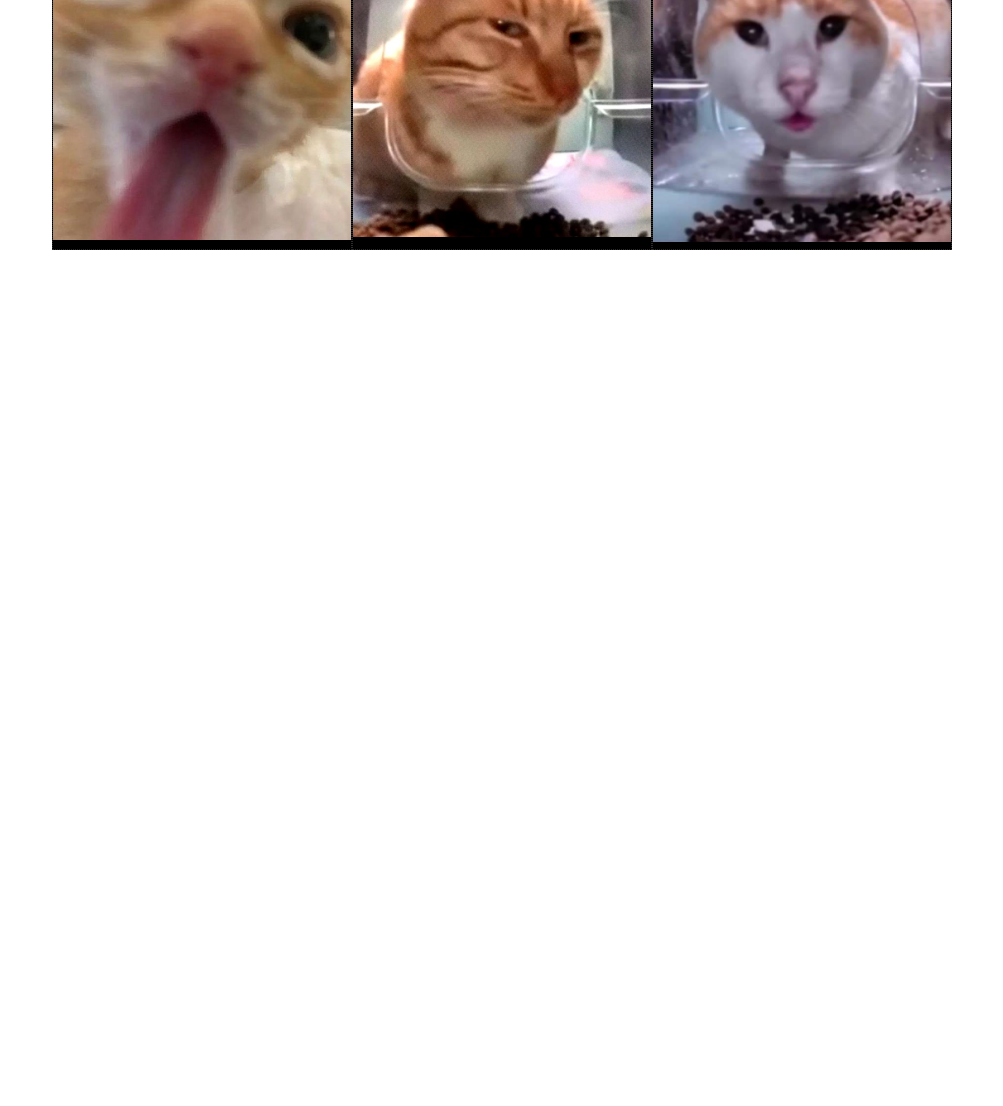
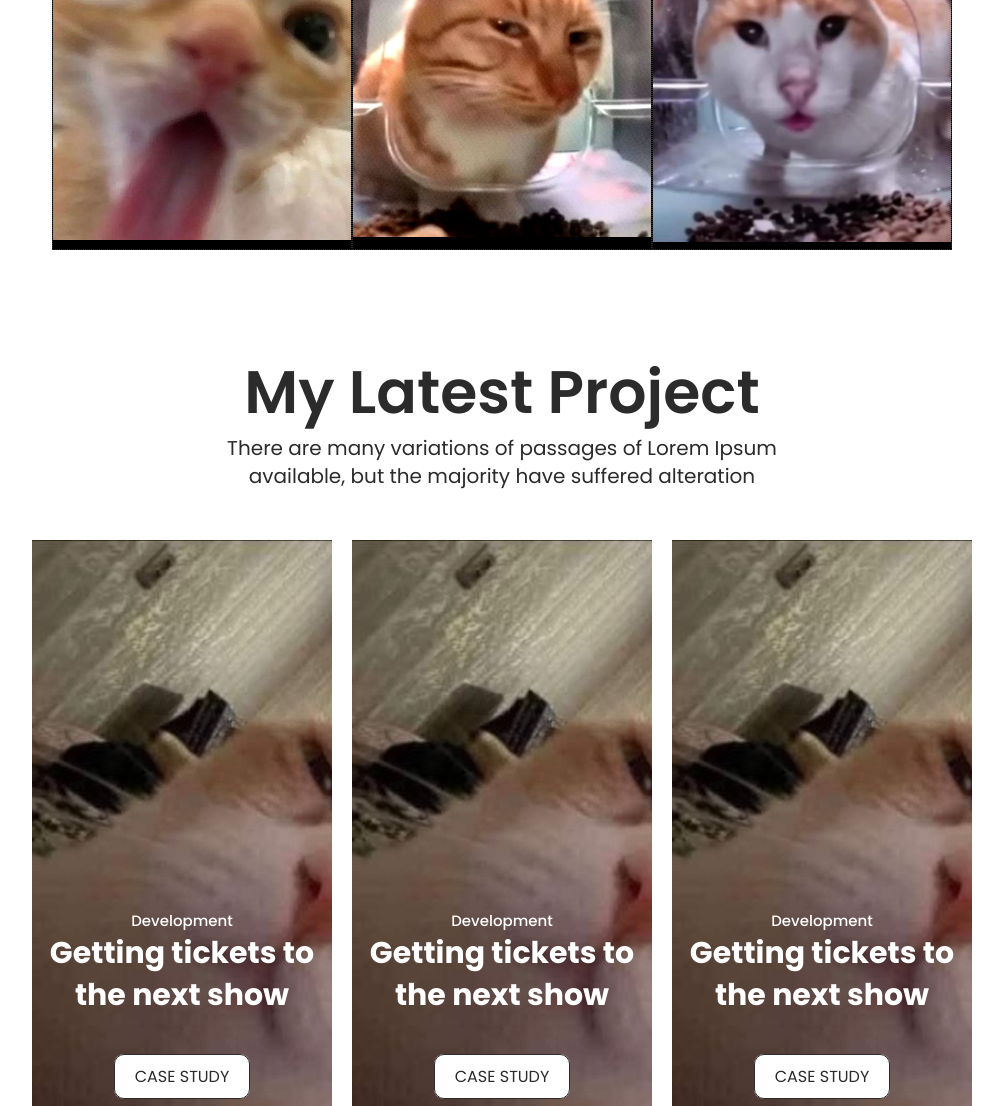
Before and after one commit to InkNOOB/Jibon-SPC, a plain HTML site: page index.html in a window 1280 px wide. Shown: the part 3394-4500 px from the top of the page, without its empty margins (138-1141 px from the left). Before the commit the page ends 3694 px from the top, so only its background shows below. Drawn offline with Linux system fonts and the light colour scheme.

Commit message:
Jibon-SPC

```diff
--- a/index.html
+++ b/index.html
@@ -172,6 +172,46 @@
         </div>
     </div>
    </section>
+   <section class="latest">
+    <div class="container">
+        <div class="latest_title">
+            <h2>My Latest Project</h2>
+            <p>There are many variations of passages of Lorem Ipsum <br> available, but the majority have suffered alteration</p>
+        </div>
+        <div class="latest_wrapper">
+            <div class="latest_card">
+               <span><small>Development</small>
+                <h2>Getting tickets to the next show</h2>
+                <a href="" class="btn bg--border-dark">CASE STUDY</a> </span>
+            </div>
+            <div class="latest_card">
+               <span><small>Development</small>
+                <h2>Getting tickets to the next show</h2>
+                <a href="" class="btn bg--border-dark">CASE STUDY</a> </span>
+            </div>
+            <div class="latest_card">
+               <span><small>Development</small>
+                <h2>Getting tickets to the next show</h2>
+                <a href="" class="btn bg--border-dark">CASE STUDY</a> </span>
+            </div>
+            <div class="latest_card">
+               <span><small>Development</small>
+                <h2>Getting tickets to the next show</h2>
+                <a href="" class="btn bg--border-dark">CASE STUDY</a> </span>
+            </div>
+            <div class="latest_card">
+               <span><small>Development</small>
+                <h2>Getting tickets to the next show</h2>
+                <a href="" class="btn bg--border-dark">CASE STUDY</a> </span>
+            </div>
+            <div class="latest_card">
+               <span><small>Development</small>
+                <h2>Getting tickets to the next show</h2>
+                <a href="" class="btn bg--border-dark">CASE STUDY</a> </span>
+            </div>
+        </div>
+    </div>
+   </section>
    <script src="/script.js"></script>
 </body>
 </html>
--- a/style.css
+++ b/style.css
@@ -356,6 +356,80 @@
  max-width:50rem;
 }
 
+/* My Latest Project */
+.latest{
+  padding: 5rem 0;
+}
+.latest_title h2{
+  font-size:6rem;
+  font-weight:600;
+}
+.latest_title p{
+  padding-bottom:5rem;
+  font-size:2rem;
+}
+.latest_wrapper span{
+  padding:20rem 10rem;
+}
+.latest_wrapper{
+  display: grid;
+  grid-template-columns: 30rem 30rem 30rem;
+  justify-content:center;
+  align-items:center;
+  gap:2rem;
+}
+.latest_title{
+
+  text-align:center;
+}
+
+.latest_card{
+  display:flex;
+  flex-direction:column;
+  justify-content:center;
+  align-items:center;
+  background-image:url(/img/drowsycet.jpg);
+  background-size:cover;
+  text-align:center;
+}
+.latest_card span{
+  transform:translateY(17rem);
+}
+.latest_card small{
+  font-size:1.5rem;
+  color:var(--light);
+  font-weight:500;
+}
+.latest_card h2{
+  color:white;
+  font-size:3rem;
+  font-weight:700;
+  width:30rem;
+  padding-bottom:5rem;
+}
+.latest_card a:hover{
+  transition:.5s ease;
+  background:var(--dark);
+  color:white;
+}
+.latest_card a{
+  transition:.5s ease;
+}
+
+
+
+
+
+
+
+
+
+
+
+
+
+
+
 
 
   /* REPEATABLE PATTERNS */
```
